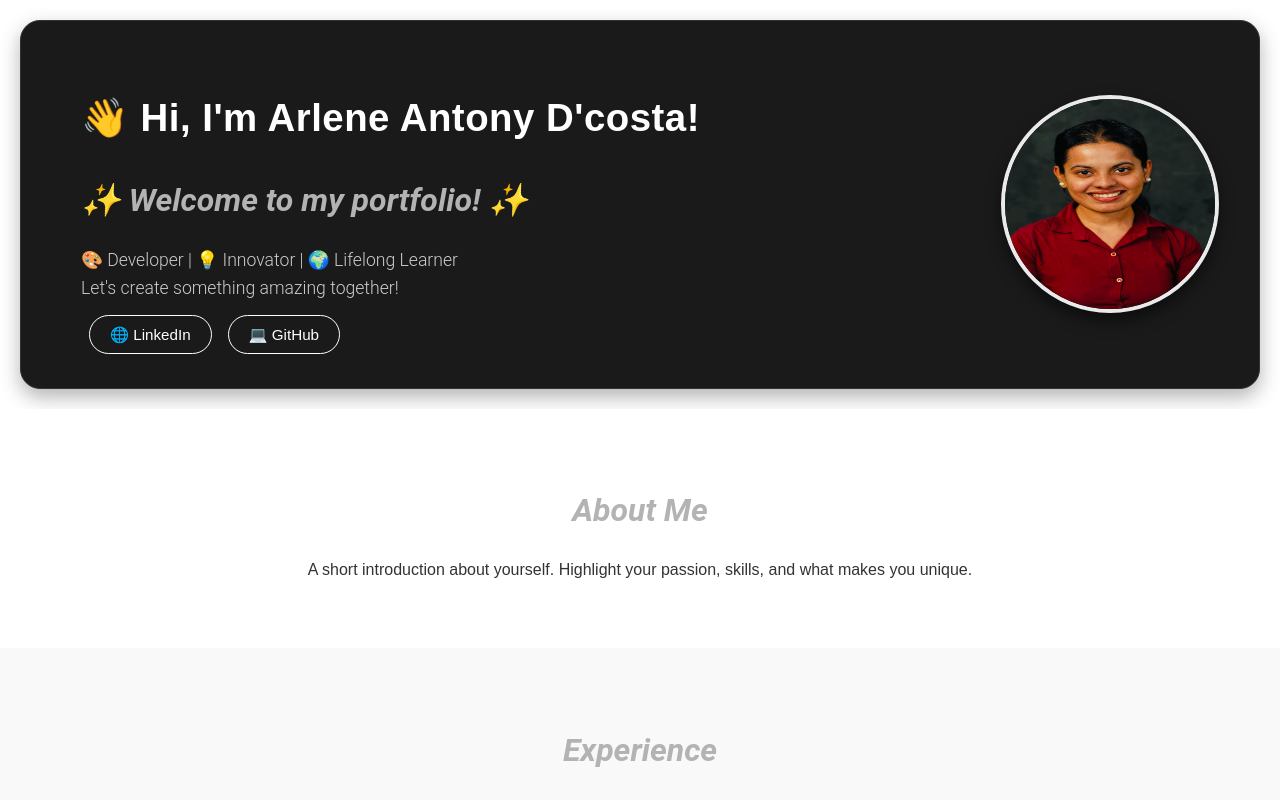
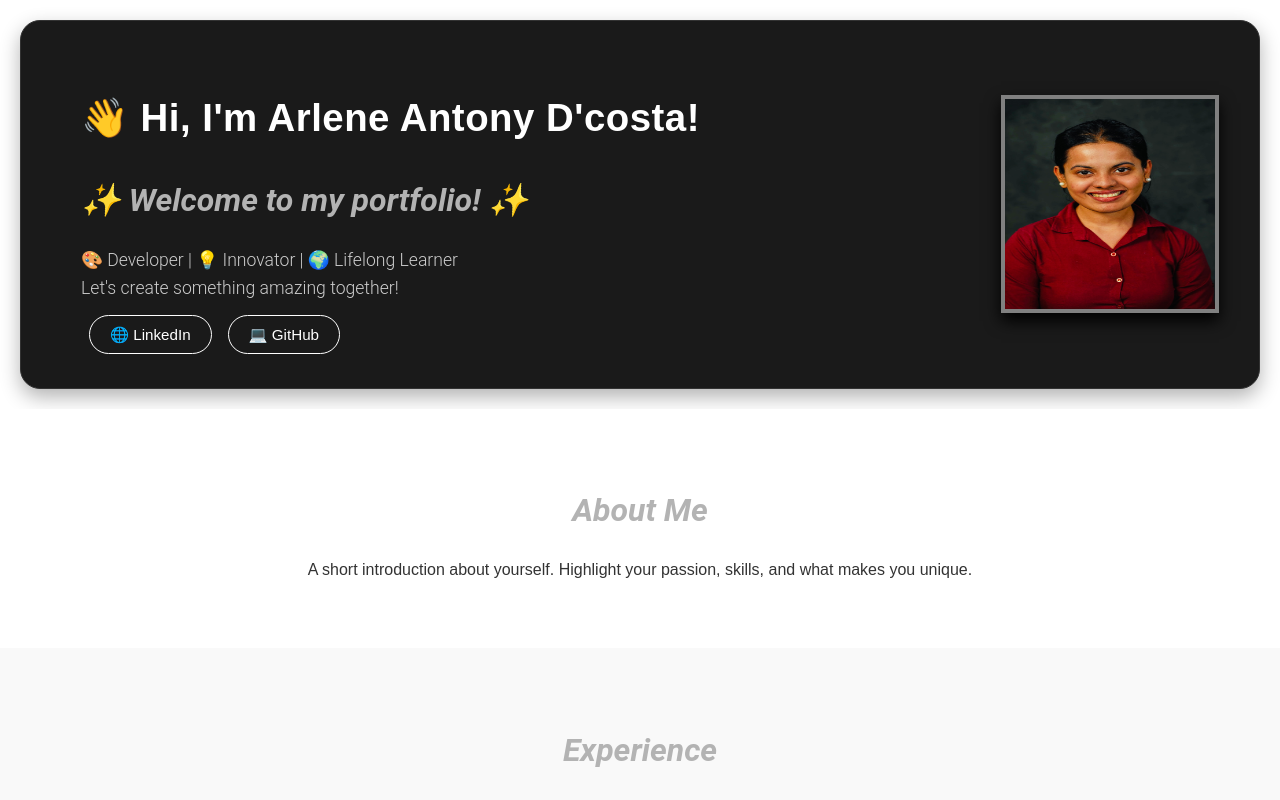
Before and after one commit to ArleneDcosta/portfolio, a React (Create React App) app: page / in a window 1280 px wide. Shown: the top 800 px of the page. Built offline with nearby package versions, Linux system fonts and the light colour scheme.

Commit message:
Updated header

```diff
--- a/src/components/Header/Header.css
+++ b/src/components/Header/Header.css
@@ -14,9 +14,8 @@
 .photo {
   width: 210px; /* Larger profile photo size */
   height: 210px;
-  border-radius: 90%;
-  border: 4px solid #eaeaea; /* Slightly thicker white border */
-  box-shadow: 0px 8px 15px rgba(0, 0, 0, 0.5); /* Shadowed border for the image */
+  border: 4px solid grey; /* Slightly thicker white border */
+  box-shadow: 0px 8px 15px rgba(0, 0, 0, 1); /* Shadowed border for the image */
   transition: transform 0.3s ease, border-color 0.3s ease;
 }
 
```
